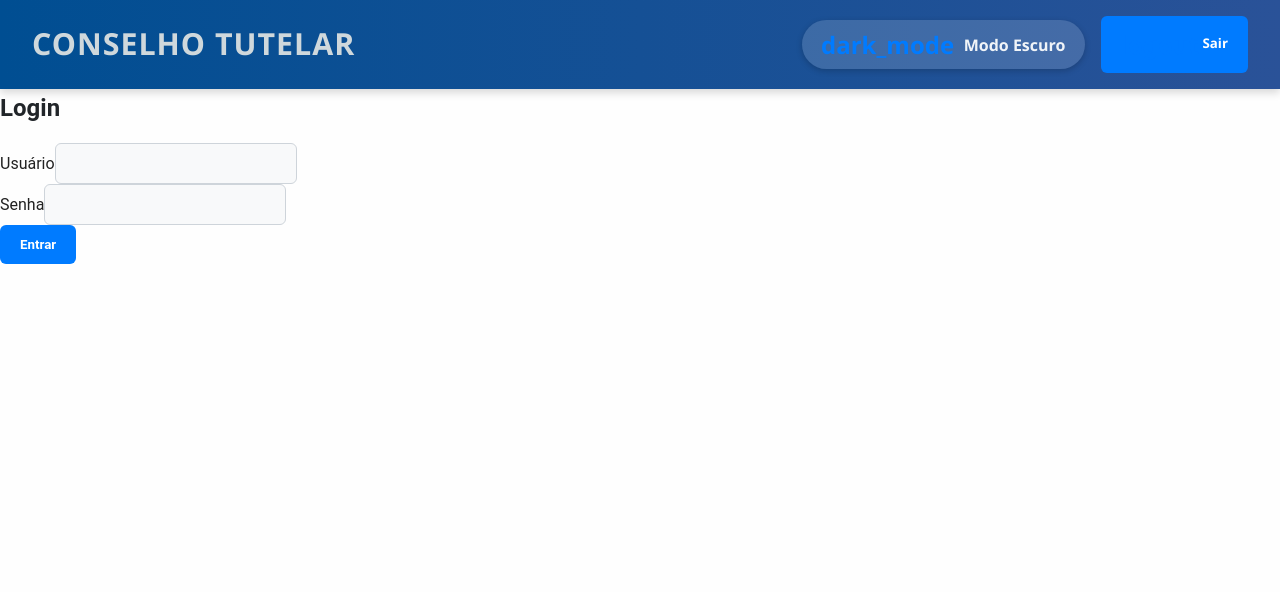
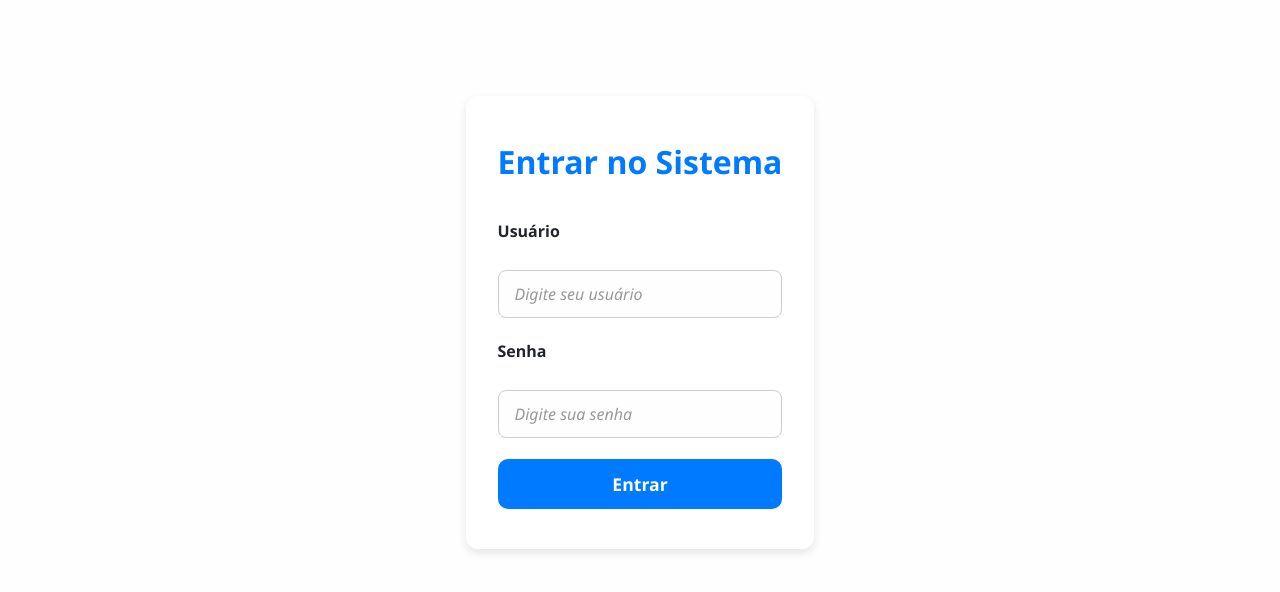
Before and after one commit to AdaCSilva/trabeng, a React (Create React App) app: page /login in a window 1280 px wide. Shown: the top 592 px of the page. Built offline with nearby package versions, Linux system fonts and the light colour scheme.

Commit message:
update api

```diff
--- a/src/pages/Login.js
+++ b/src/pages/Login.js
@@ -1,88 +1,88 @@
 import React, { useState } from 'react';
-import { useNavigate } from 'react-router-dom';
-import styles from './Login.module.css';
-import Header from '../components/Header';
+import styles from './Login.module.css'; //
 
-function Login() {
-    const [email, setEmail] = useState('');
-    const [password, setPassword] = useState('');
-    const [error, setError] = useState(null);
-    const [loading, setLoading] = useState(false);
-    const navigate = useNavigate();
+// O componente Login agora recebe `onLogin` para notificar App.js sobre o sucesso e o perfil
+export default function Login({ onLogin }) {
+  const [username, setUsername] = useState(''); //
+  const [password, setPassword] = useState(''); //
+  const [error, setError] = useState(''); //
 
-    const handleSubmit = async (e) => {
+  const handleSubmit = async (e) => { // Tornar a função assíncrona
     e.preventDefault();
-        setLoading(true);
-        setError(null);
+    setError(''); //
 
-        // AQUI declaramos a variável antes de usar
     const apiUrl = process.env.REACT_APP_API_URL;
 
+    if (username.trim().length < 3) { //
+      setError('Usuário deve ter no mínimo 3 caracteres.'); //
+      return;
+    }
+    if (password.length < 6) { //
+      setError('Senha deve ter no mínimo 6 caracteres.'); //
+      return;
+    }
+
     try {
-            // Aqui usamos a variável com a URL correta do backend
-            const response = await fetch(`${apiUrl}/api/login`, {
+      const response = await fetch(`${apiUrl}/api/login`, { // Chamada para o backend
         method: 'POST',
         headers: {
           'Content-Type': 'application/json',
         },
-                body: JSON.stringify({ login: email, senha: password }),
+        body: JSON.stringify({ login: username, senha: password }),
       });
 
-            const data = await response.json();
-
       if (!response.ok) {
-                // Se a resposta não for OK (ex: 401, 500), joga um erro com a mensagem do backend
-                throw new Error(data.message || 'Erro ao fazer login');
+        const errorData = await response.json();
+        throw new Error(errorData.message || 'Erro no login. Tente novamente.');
       }
 
-            // Se o login for bem-sucedido
-            console.log('Login bem-sucedido:', data);
-            // Aqui você pode salvar o token/usuário no localStorage e redirecionar
-            // localStorage.setItem('user', JSON.stringify(data.user));
-            navigate('/home'); // Redireciona para a página Home
-
+      const data = await response.json();
+      // Chamar onLogin com o perfil do usuário retornado pelo backend
+      onLogin(data.user.perfil); // O App.js agora sabe o perfil do usuário
     } catch (err) {
       setError(err.message);
-            console.error('Falha no login:', err);
-        } finally {
-            setLoading(false);
     }
   };
 
   return (
-        <div className={styles.container}>
-            <Header />
-            <div className={styles.loginBox}>
-                <h2>Login</h2>
-                <form onSubmit={handleSubmit}>
-                    <div className={styles.inputGroup}>
-                        <label htmlFor="email">Usuário</label>
+    <main className={styles.loginContainer} aria-label="Área de login"> {/* */}
+      <h2>Entrar no Sistema</h2> {/* */}
+      <form onSubmit={handleSubmit} noValidate> {/* */}
+        <label htmlFor="username">Usuário</label> {/* */}
         <input
+          id="username"
+          name="username" // Adicionado name para consistência
           type="text"
-                            id="email"
-                            value={email}
-                            onChange={(e) => setEmail(e.target.value)}
+          value={username}
+          onChange={e => setUsername(e.target.value)}
+          placeholder="Digite seu usuário"
+          autoComplete="username"
           required
+          minLength={3}
+          spellCheck={false}
+          className={styles.input} // Adicionado estilo
         />
-                    </div>
-                    <div className={styles.inputGroup}>
-                        <label htmlFor="password">Senha</label>
+
+        <label htmlFor="password">Senha</label> {/* */}
         <input
+          id="password"
+          name="password" // Adicionado name para consistência
           type="password"
-                            id="password"
           value={password}
-                            onChange={(e) => setPassword(e.target.value)}
+          onChange={e => setPassword(e.target.value)}
+          placeholder="Digite sua senha"
+          autoComplete="current-password"
           required
+          minLength={6}
+          className={styles.input} // Adicionado estilo
         />
-                    </div>
-                    {error && <p className={styles.error}>{error}</p>}
-                    <button type="submit" className={styles.loginButton} disabled={loading}>
-                        {loading ? 'Entrando...' : 'Entrar'}
+
+        {error && <p className={styles.errorMsg} role="alert">{error}</p>} {/* */}
+
+        <button type="submit" aria-label="Entrar no sistema"> {/* */}
+          Entrar
         </button>
       </form>
-            </div>
-        </div>
+    </main>
   );
 }
-
-export default Login;
```
Lines whose indentation alone changed are shown as unchanged.
